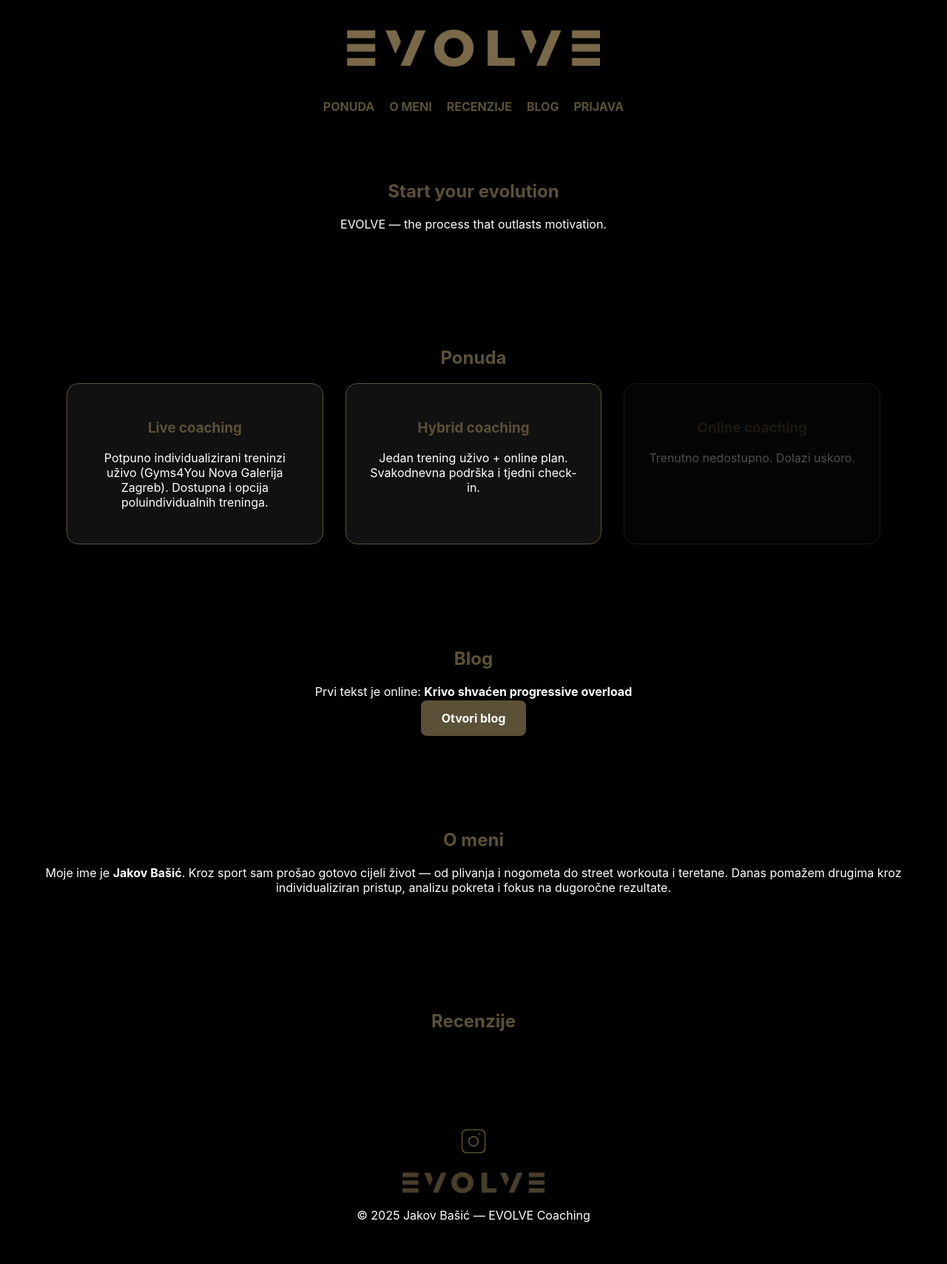
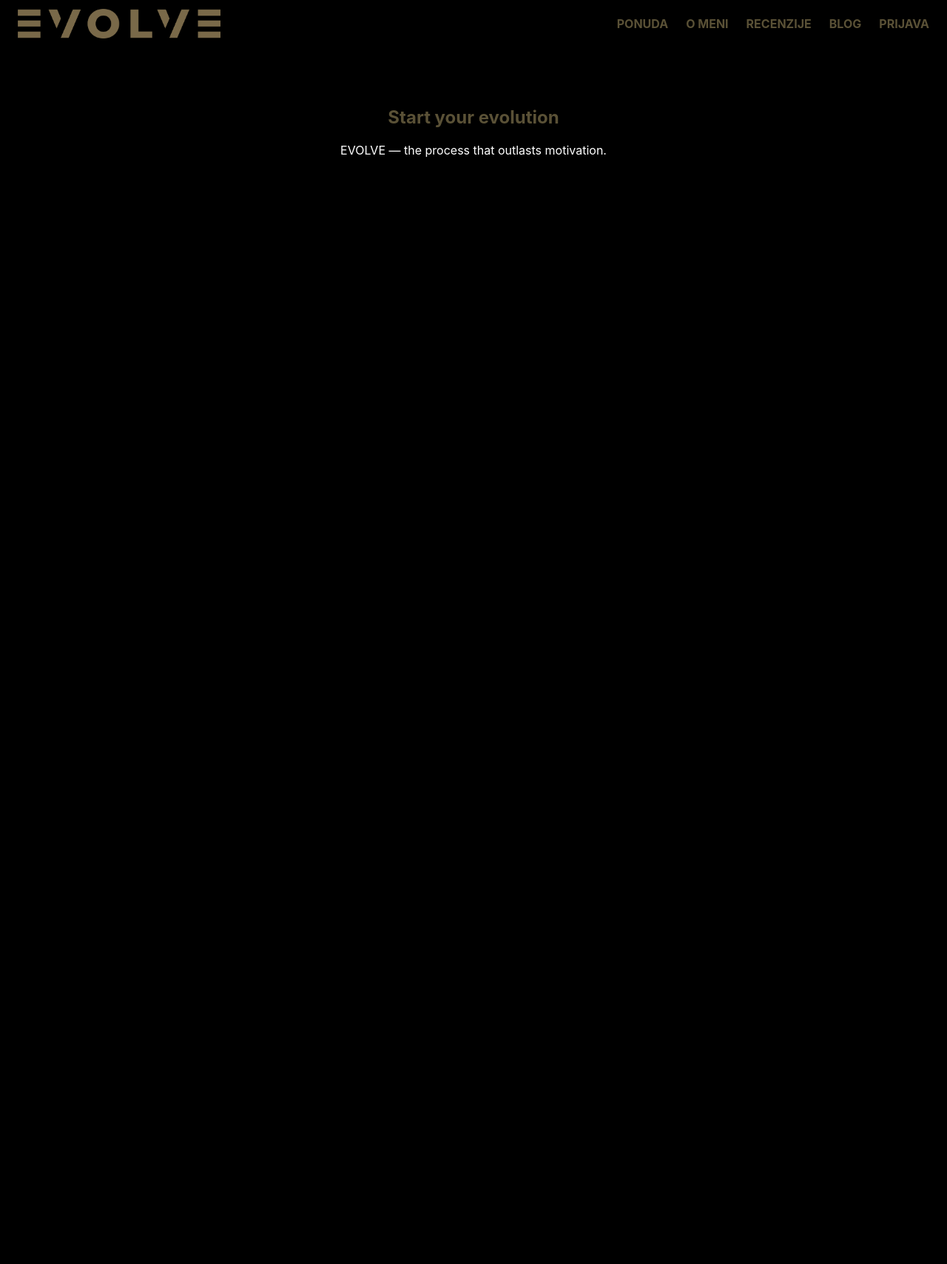
Before and after one commit to jakovbasic17/EVOLVE-brand, a plain HTML site: page index.html in a window 1280 px wide. Shown: the whole page at 74% size. After the commit the page ends 800 px from the top, so only its background shows below. Drawn offline with Linux system fonts and the light colour scheme; no server answers.

Commit message:
Update index.html

```diff
--- a/index.html
+++ b/index.html
@@ -2,8 +2,8 @@
 <!DOCTYPE html>
 <html lang="hr">
 <head>
-  <meta charset="UTF-8">
-  <meta name="viewport" content="width=device-width, initial-scale=1.0">
+  <meta charset="UTF-8" />
+  <meta name="viewport" content="width=device-width, initial-scale=1.0"/>
   <title>EVOLVE Coaching</title>
   <style>
     :root {
@@ -11,167 +11,125 @@
     }
     body {
       margin: 0;
+      font-family: 'Inter', sans-serif;
       background-color: #000;
       color: #fff;
-      font-family: 'Inter', sans-serif;
     }
-    header {
-      text-align: center;
-      padding: 40px 20px 10px;
+    .navbar {
+      position: sticky;
+      top: 0;
+      background-color: #000;
+      display: flex;
+      justify-content: space-between;
+      align-items: center;
+      padding: 12px 24px;
+      z-index: 1000;
     }
-    nav ul {
-      list-style: none;
+    .logo {
+      height: 40px;
+    }
+    .nav-links {
       display: flex;
-      justify-content: center;
-      gap: 20px;
-      padding: 0;
-      margin: 30px 0 0 0;
+      gap: 24px;
     }
-    nav ul li a {
+    .nav-links a {
+      color: var(--evolve-color);
       text-decoration: none;
-      color: var(--evolve-color);
       font-weight: bold;
       text-transform: uppercase;
     }
-    .logo {
-      height: 50px;
-      margin-bottom: 10px;
+    .nav-links a:hover {
+      color: #fff;
     }
-    h1, h2, h3 {
-      text-align: center;
+    .burger {
+      display: none;
+      cursor: pointer;
+    }
+    .burger img {
+      height: 26px;
+    }
+    .mobile-menu {
+      display: none;
+    }
+    .mobile-menu.open {
+      display: flex;
+      flex-direction: column;
+      position: fixed;
+      top: 0;
+      left: 0;
+      width: 100%;
+      height: 100vh;
+      background: rgba(0,0,0,0.95);
+      backdrop-filter: blur(4px);
+      justify-content: center;
+      align-items: center;
+      gap: 30px;
+      z-index: 999;
+    }
+    .mobile-menu a {
       color: var(--evolve-color);
-    }
-    section {
-      padding: 60px 20px;
-      text-align: center;
-    }
-    .grid {
-      display: grid;
-      grid-template-columns: repeat(auto-fit, minmax(300px, 1fr));
-      gap: 30px;
-      max-width: 1100px;
-      margin: 0 auto;
-    }
-    .card {
-      background-color: #111;
-      border: 1px solid var(--evolve-color);
-      border-radius: 16px;
-      padding: 30px;
-      transition: transform 0.4s ease, box-shadow 0.4s ease;
-    }
-    .card:hover {
-      transform: scale(1.03);
-      box-shadow: 0 0 20px rgba(90, 81, 54, 0.7);
-    }
-    .card.unavailable {
-      opacity: 0.3;
-    }
-    .cta a {
-      background-color: var(--evolve-color);
-      color: white;
-      padding: 14px 28px;
-      border-radius: 8px;
+      font-size: 1.4rem;
+      text-transform: uppercase;
       font-weight: bold;
       text-decoration: none;
     }
-    .cta a:hover {
-      background-color: #3e3927;
+    .mobile-menu a:hover {
+      color: #fff;
     }
-    footer {
-      background-color: #000;
-      padding: 40px 20px;
-      text-align: center;
+    @media (max-width: 768px) {
+      .nav-links {
+        display: none;
       }
-    .insta-icon {
-      height: 36px;
-      margin-top: 10px;
-      transition: transform 0.3s ease, filter 0.3s ease;
+      .burger {
+        display: block;
       }
-    .insta-icon:hover {
-      transform: scale(1.1);
-      filter: drop-shadow(0 0 6px var(--evolve-color));
-    }
-    .footer-logo {
-      height: 28px;
-      margin-top: 20px;
-      opacity: 0.6;
-    }
-    .review-list {
-      display: flex;
-      flex-direction: column;
-      gap: 20px;
-      max-width: 800px;
-      margin: 0 auto;
-    }
-    .review {
-      background-color: #111;
-      border-left: 4px solid var(--evolve-color);
-      padding: 20px;
-      border-radius: 10px;
     }
   </style>
 </head>
 <body>
+
 <header>
-    <img src="images/logo.png" alt="EVOLVE Logo" class="logo">
-    <nav>
-      <ul>
-        <li><a href="#ponuda">Ponuda</a></li>
-        <li><a href="#omeni">O meni</a></li>
-        <li><a href="#recenzije">Recenzije</a></li>
-        <li><a href="blog.html">Blog</a></li>
-        <li><a href="prijava.html">Prijava</a></li>
-      </ul>
+  <div class="navbar">
+    <img src="images/logo.png" alt="EVOLVE Logo" class="logo" />
+    <nav class="nav-links">
+      <a href="#ponuda">Ponuda</a>
+      <a href="#omeni">O meni</a>
+      <a href="#recenzije">Recenzije</a>
+      <a href="blog.html">Blog</a>
+      <a href="prijava.html">Prijava</a>
     </nav>
+    <div id="burger" class="burger">
+      <img src="images/burger.png" alt="Menu" />
+    </div>
+  </div>
+  <div id="mobile-menu" class="mobile-menu">
+    <a href="#ponuda">Ponuda</a>
+    <a href="#omeni">O meni</a>
+    <a href="#recenzije">Recenzije</a>
+    <a href="blog.html">Blog</a>
+    <a href="prijava.html">Prijava</a>
+  </div>
 </header>
 
-  <section id="hero">
-    <h1>Start your evolution</h1>
+<section id="hero" style="text-align:center; padding: 60px 20px;">
+  <h1 style="color:#5a5136;">Start your evolution</h1>
   <p>EVOLVE — the process that outlasts motivation.</p>
 </section>
 
-  <section id="ponuda">
-    <h2>Ponuda</h2>
-    <div class="grid">
-      <div class="card">
-        <h3>Live coaching</h3>
-        <p>Potpuno individualizirani treninzi uživo (Gyms4You Nova Galerija Zagreb). Dostupna i opcija poluindividualnih treninga.</p>
-      </div>
-      <div class="card">
-        <h3>Hybrid coaching</h3>
-        <p>Jedan trening uživo + online plan. Svakodnevna podrška i tjedni check-in.</p>
-      </div>
-      <div class="card unavailable">
-        <h3>Online coaching</h3>
-        <p>Trenutno nedostupno. Dolazi uskoro.</p>
-      </div>
-    </div>
-  </section>
+<script>
+document.addEventListener("DOMContentLoaded", function () {
+  const burger = document.getElementById("burger");
+  const menu = document.getElementById("mobile-menu");
+  burger.addEventListener("click", () => {
+    menu.classList.toggle("open");
+  });
+  menu.querySelectorAll("a").forEach(link => {
+    link.addEventListener("click", () => {
+      menu.classList.remove("open");
+    });
+  });
+});
+</script>
 
-  <section id="blog">
-    <h2>Blog</h2>
-    <p>Prvi tekst je online: <strong>Krivo shvaćen progressive overload</strong></p>
-    <div class="cta"><a href="blog.html">Otvori blog</a></div>
-  </section>
-
-  <section id="omeni">
-    <h2>O meni</h2>
-    <p>Moje ime je <strong>Jakov Bašić</strong>. Kroz sport sam prošao gotovo cijeli život — od plivanja i nogometa do street workouta i teretane. Danas pomažem drugima kroz individualiziran pristup, analizu pokreta i fokus na dugoročne rezultate.</p>
-  </section>
-
-  <section id="recenzije">
-    <h2>Recenzije</h2>
-    <div class="review-list" id="review-list"></div>
-  </section>
-
-  <footer>
-    <a href="https://instagram.com/jakov_basic" target="_blank" title="@jakov_basic">
-      <img src="images/instagram_icon_evolve_v2.png" alt="Instagram" class="insta-icon" />
-    </a>
-    <br>
-    <img src="images/logo.png" alt="EVOLVE Logo" class="footer-logo" />
-    <p>&copy; 2025 Jakov Bašić — EVOLVE Coaching</p>
-  </footer>
-  <script src="recenzije.js"></script>
 </body>
 </html>
```
Lines whose indentation alone changed are shown as unchanged.
